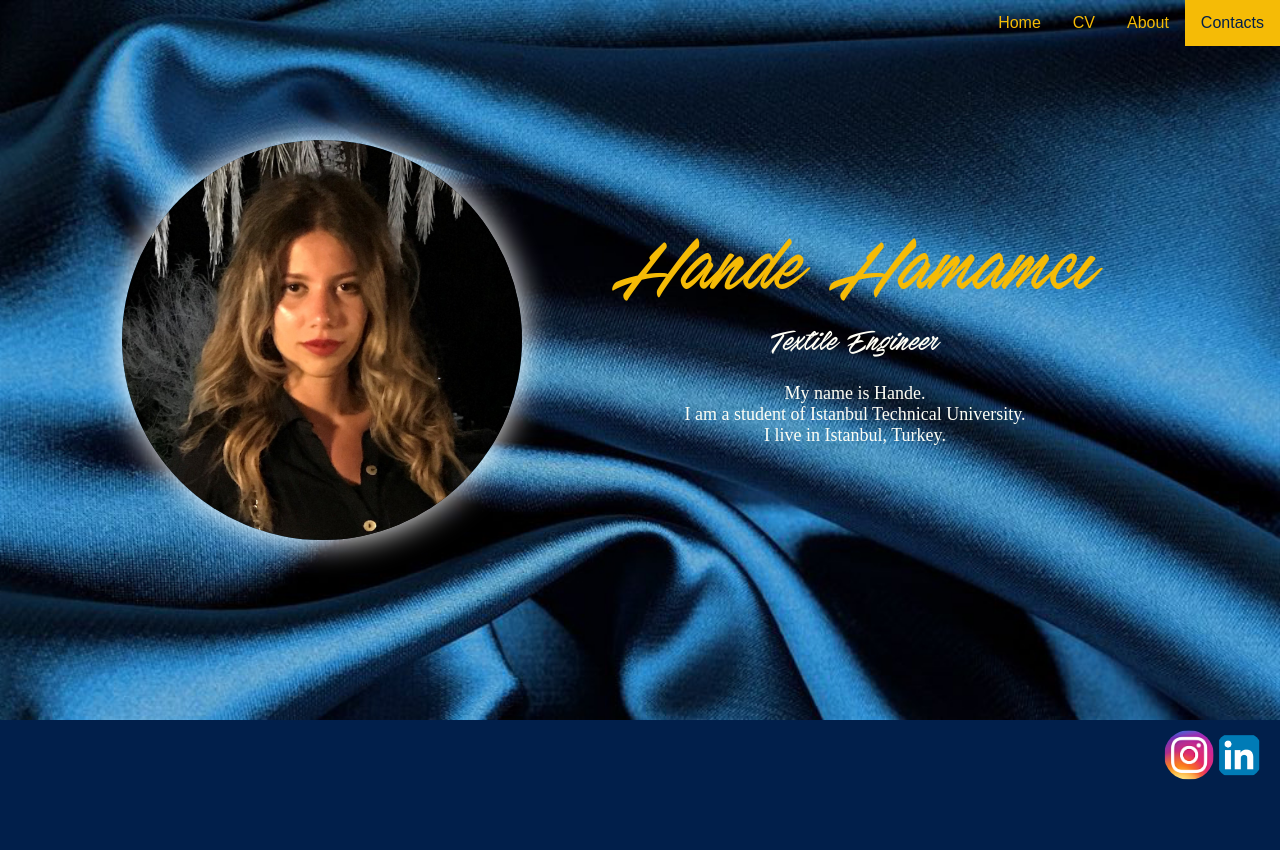
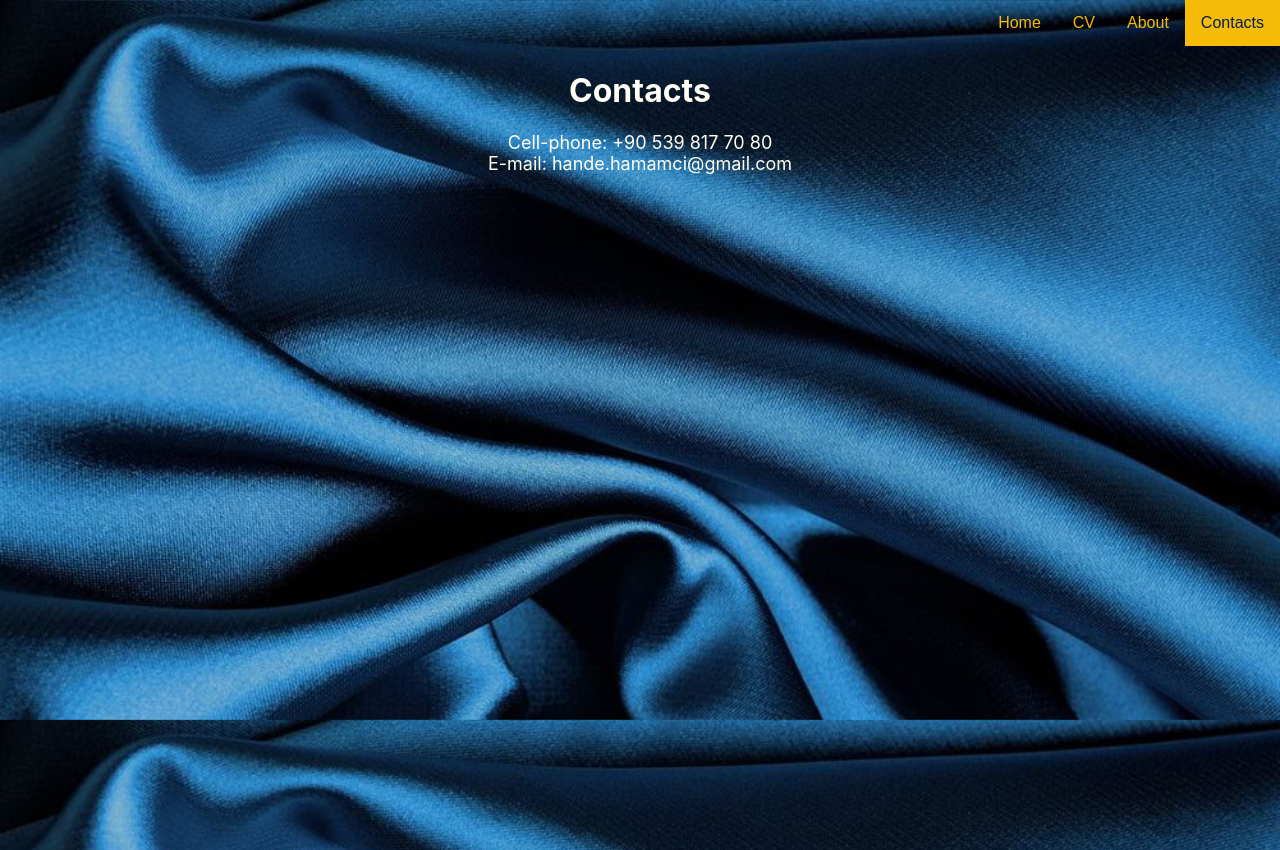
Before and after one commit to ismailnamdar/hande-portfolio, a React (Create React App) app: page /contacts in a window 1280 px wide. Built offline with nearby package versions, Linux system fonts and the light colour scheme.

Commit message:
feat(Contacts): page added

```diff
--- a/src/configs/routes.js
+++ b/src/configs/routes.js
@@ -3,6 +3,7 @@ import cv from "../assets/cv.pdf";
 import {theme} from "../constants";
 const Home = lazy(() => import('../pages/Home'));
 const About = lazy(() => import('../pages/About'));
+const Contacts = lazy(() => import('../pages/Contacts'));
 
 const routes = [
 	{
@@ -27,7 +28,7 @@ const routes = [
 		name: "Contacts",
 		path: "/contacts",
 		exact: true,
-		Component: Home
+		Component: Contacts
 	}
 ];
 
--- a/src/pages/About.js
+++ b/src/pages/About.js
@@ -3,29 +3,10 @@ import styled from "styled-components";
 import guitar from "../assets/guitar.jpeg";
 import drawing from "../assets/drawing.jpeg";
 import painting from "../assets/painting.jpeg";
+import UList from "../views/UList";
+import Header1 from "../views/Header1";
+import Layout from "../views/Layout";
 
-const StyledDiv = styled.div`
-	display: flex;
-  flex-direction: column;
-  align-items: center;
-  padding-top: 50px;
-	background: ${props => props.theme.thirdColor} url(${props => props.backgroundImageUrl});
-	background-color: ${props => props.theme.fourthColor};
-  background-position: top right;
-  background-repeat: repeat;
-  background-size: 100%;
-`;
-const StyledH1 = styled.h1`
-	color: ${props => props.theme.thirdColor};
-`;
-const StyledList = styled.div`
-	color: ${props => props.theme.thirdColor};
-	font-size: 18px;
-	display: flex;
-	flex-direction: column;
-	justify-content: center;
-	align-items: center;
-`;
 const StyledImg = styled.img`
 	width: ${props => props.width}px;
 	height: ${props => props.height}px;
@@ -37,55 +18,55 @@ const StyledImg = styled.img`
 	}
 `;
 const About = () => {
-	return <StyledDiv backgroundImageUrl={process.env.PUBLIC_URL + "bsf.jpg"}>
-		<StyledH1>Personal Information</StyledH1>
-		<StyledList>
+	return <Layout>
+		<Header1>Personal Information</Header1>
+		<UList>
 			<span>Name&Surname: Hande Hamamci</span>
 			<span>Birthdate: 02.01.1998</span>
 			<span>Birthplace: Istanbul, Turkey</span>
 			<span>Marital Status: Single</span>
 			<span>Driving Licence: B</span>
-		</StyledList>
-		<StyledH1>Education</StyledH1>
-		<StyledList>
+		</UList>
+		<Header1>Education</Header1>
+		<UList>
 			<span>2017-2020: Istanbul Technical University</span>
 			<span>2015-2016: Private Bogazici Anatolian High School</span>
 			<span>2012-2015: Nevzat Ayaz Anatolian High School</span>
-		</StyledList>
-		<StyledH1>Languages</StyledH1>
-		<StyledList>
+		</UList>
+		<Header1>Languages</Header1>
+		<UList>
 			<span>Turkish: Native</span>
 			<span>English: Upper-Intermediate</span>
-		</StyledList>
-		<StyledH1>Skills</StyledH1>
-		<StyledList>
+		</UList>
+		<Header1>Skills</Header1>
+		<UList>
 			<span>Microsoft Office Programs</span>
 			<span>MATLAB</span>
 			<span>Python</span>
 			<span>Adobe Photoshop</span>
 			<span>Adobe Illustrator</span>
-		</StyledList>
-		<StyledH1>Personal Properties</StyledH1>
-		<StyledList>
+		</UList>
+		<Header1>Personal Properties</Header1>
+		<UList>
 			<span>Energetic, positive, creative, curious, open-minded, hard-working, ambitious, open-learning and compatible with teamwork.</span>
-		</StyledList>
-		<StyledH1>Vision</StyledH1>
-		<StyledList>
+		</UList>
+		<Header1>Vision</Header1>
+		<UList>
 			<span>Improving and carrying up myself and the company that i work for with my abilities, knowledge and personality.</span>
-		</StyledList>
-		<StyledH1>Hobies & Activities</StyledH1>
-		<StyledList>
+		</UList>
+		<Header1>Hobies & Activities</Header1>
+		<UList>
 			<span>Oil Painting</span>
 			<span>Electro Guitar</span>
 			<span>Drawing</span>
 			<span>Reading</span>
-		</StyledList>
+		</UList>
 		<div style={{ display: "flex", flexDirection: "row", justifyContent: "center", alignItems: "center", padding: "1em", flexWrap: 'wrap'}}>
 			<StyledImg src={painting} height={200} width={200}/>
 			<StyledImg src={guitar} height={200} width={200}/>
 			<StyledImg src={drawing} height={200} width={200}/>
 		</div>
-	</StyledDiv>
+	</Layout>
 };
 
 export default About;
--- /dev/null
+++ b/src/pages/Contacts.js
@@ -0,0 +1,16 @@
+import React from "react";
+import Layout from "../views/Layout";
+import Header1 from "../views/Header1";
+import UList from "../views/UList";
+
+const Contacts = () => {
+	return <Layout>
+		<Header1>Contacts</Header1>
+		<UList>
+			<span>Cell-phone:	+90 539 817 70 80</span>
+			<span>E-mail:	hande.hamamci@gmail.com</span>
+		</UList>
+	</Layout>;
+};
+
+export default Contacts;
--- /dev/null
+++ b/src/views/Header1.js
@@ -0,0 +1,11 @@
+import React from "react";
+import styled from "styled-components";
+
+const StyledH1 = styled.h1`
+	color: ${props => props.theme.thirdColor};
+`;
+const Header1 = ({children}) => {
+	return <StyledH1>{children}</StyledH1>
+};
+
+export default Header1;
--- /dev/null
+++ b/src/views/Layout.js
@@ -0,0 +1,22 @@
+import React from "react";
+import styled from "styled-components";
+
+const StyledDiv = styled.div`
+	display: flex;
+  flex-direction: column;
+  align-items: center;
+  min-height: 100vh;
+  padding-top: 50px;
+	background: ${props => props.theme.thirdColor} url(${props => props.backgroundImageUrl});
+	background-color: ${props => props.theme.fourthColor};
+  background-position: top right;
+  background-repeat: repeat;
+  background-size: 100%;
+`;
+const Layout = ({ children }) => {
+	return <StyledDiv backgroundImageUrl={process.env.PUBLIC_URL + "bsf.jpg"}>
+		{children}
+	</StyledDiv>
+};
+
+export default Layout;
--- /dev/null
+++ b/src/views/UList.js
@@ -0,0 +1,16 @@
+import React from "react";
+import styled from "styled-components";
+
+const StyledList = styled.div`
+	color: ${props => props.theme.thirdColor};
+	font-size: 18px;
+	display: flex;
+	flex-direction: column;
+	justify-content: center;
+	align-items: center;
+`;
+
+const UList = ({ children }) => {
+	return <StyledList>{children}</StyledList>
+};
+export default UList;
```
